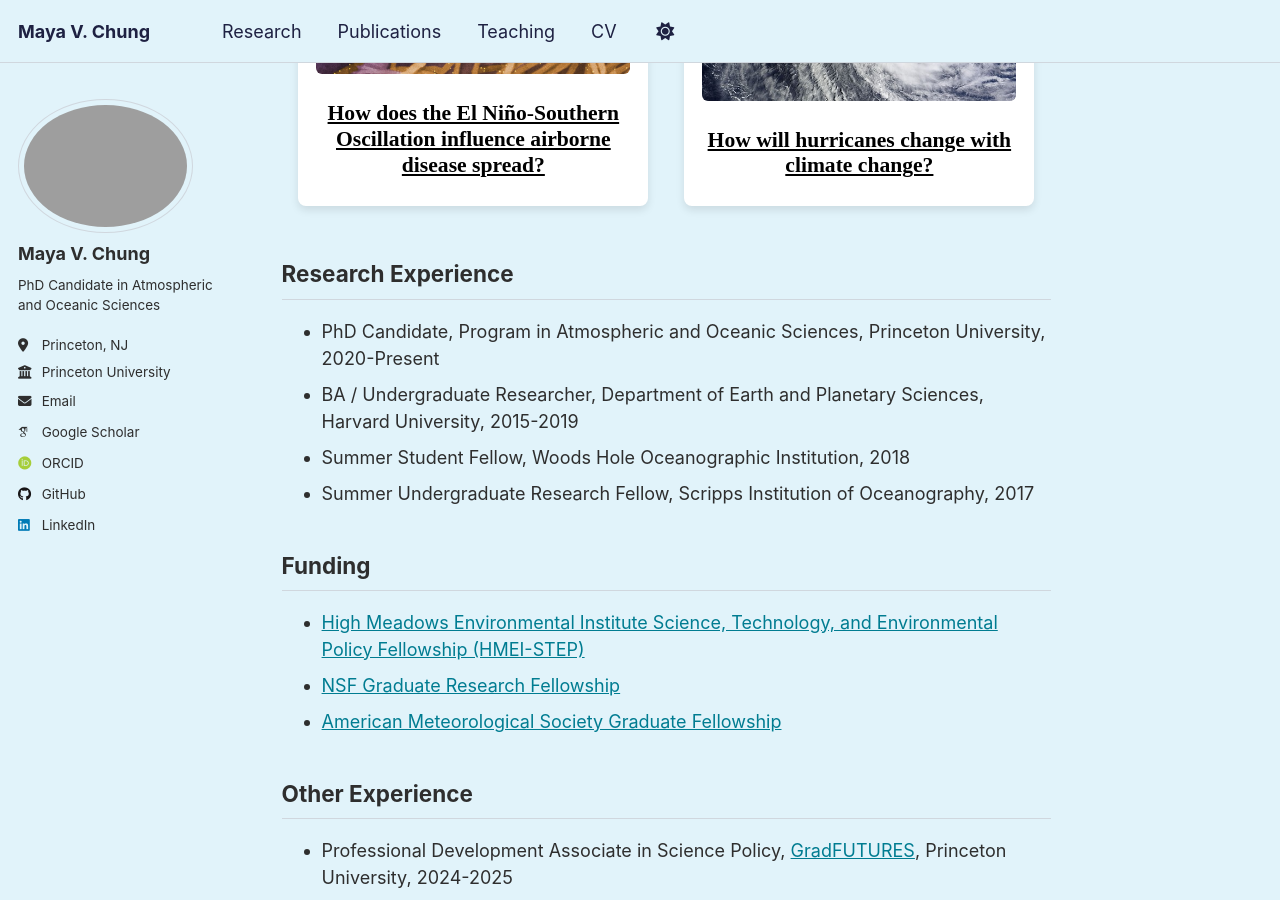
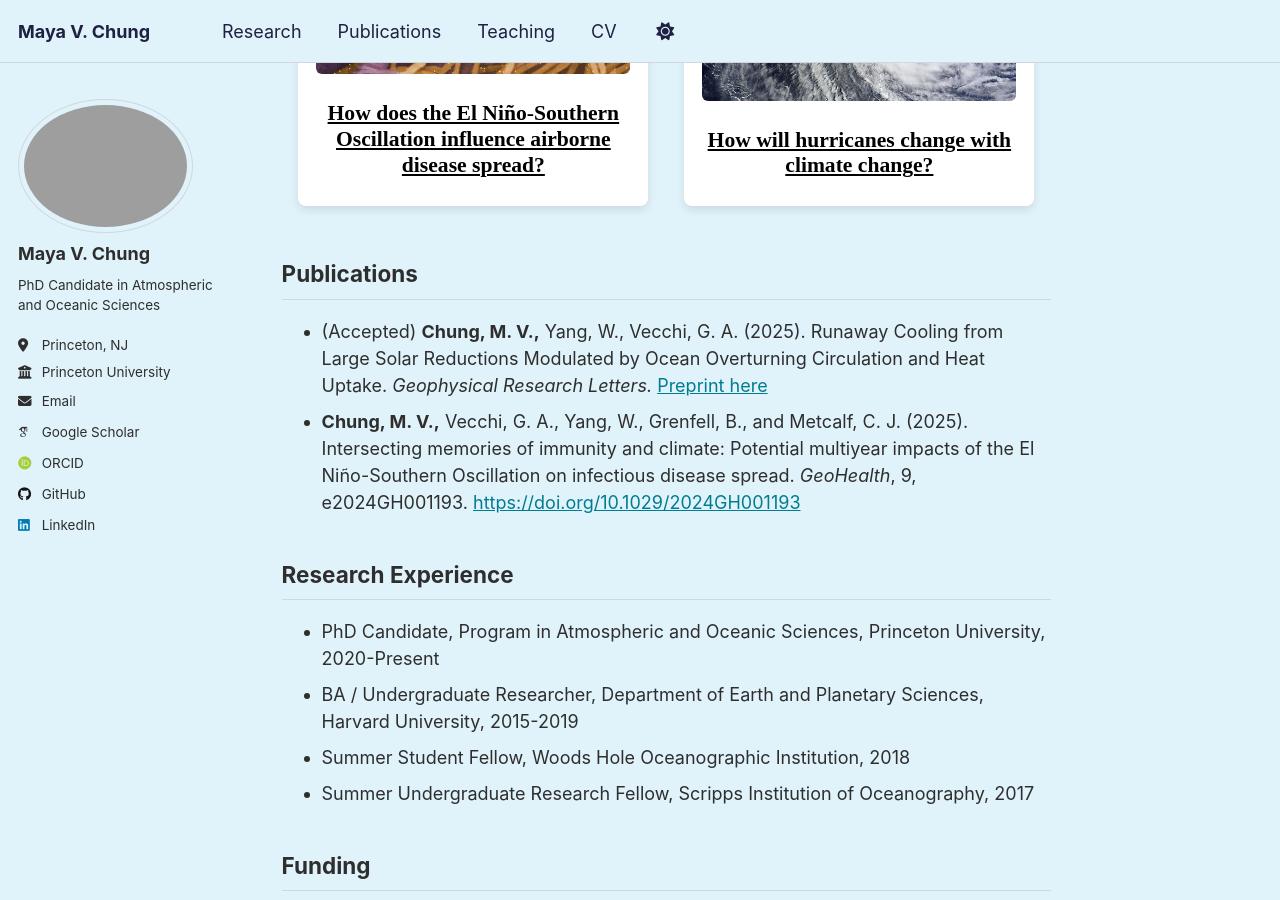
Before and after one commit to mayavchung/mayavchung.github.io, a Jekyll site: the page built from _pages/about.md, in a window 1280 px wide and 900 px high, scrolled down 1028 px. Built offline with Jekyll 4.4.1, drawn with Linux system fonts in a browser that asks for light colours; some web fonts are replaced; a script that is not in the unit is left out.

Commit message:
Update about.md

```diff
--- a/_pages/about.md
+++ b/_pages/about.md
@@ -38,6 +38,10 @@ For the latest research updates, visit my [Google Scholar](https://scholar.googl
 
 </div>
 
+## Publications
+* (Accepted) **Chung, M. V.,** Yang, W., Vecchi, G. A. (2025). Runaway Cooling from Large Solar Reductions Modulated by Ocean Overturning Circulation and Heat Uptake. _Geophysical Research Letters._ [Preprint here](https://essopenarchive.org/doi/full/10.22541/essoar.175190999.97949534/v2)
+* **Chung, M. V.,** Vecchi, G. A., Yang, W., Grenfell, B., and Metcalf, C. J. (2025). Intersecting memories of immunity and climate: Potential multiyear impacts of the El Niño-Southern Oscillation on infectious disease spread. _GeoHealth_, 9, e2024GH001193. [https://doi.org/10.1029/2024GH001193](https://doi.org/10.1029/2024GH001193)
+
 ## Research Experience
 * PhD Candidate, Program in Atmospheric and Oceanic Sciences, Princeton University, 2020-Present
 * BA / Undergraduate Researcher, Department of Earth and Planetary Sciences, Harvard University, 2015-2019
```
